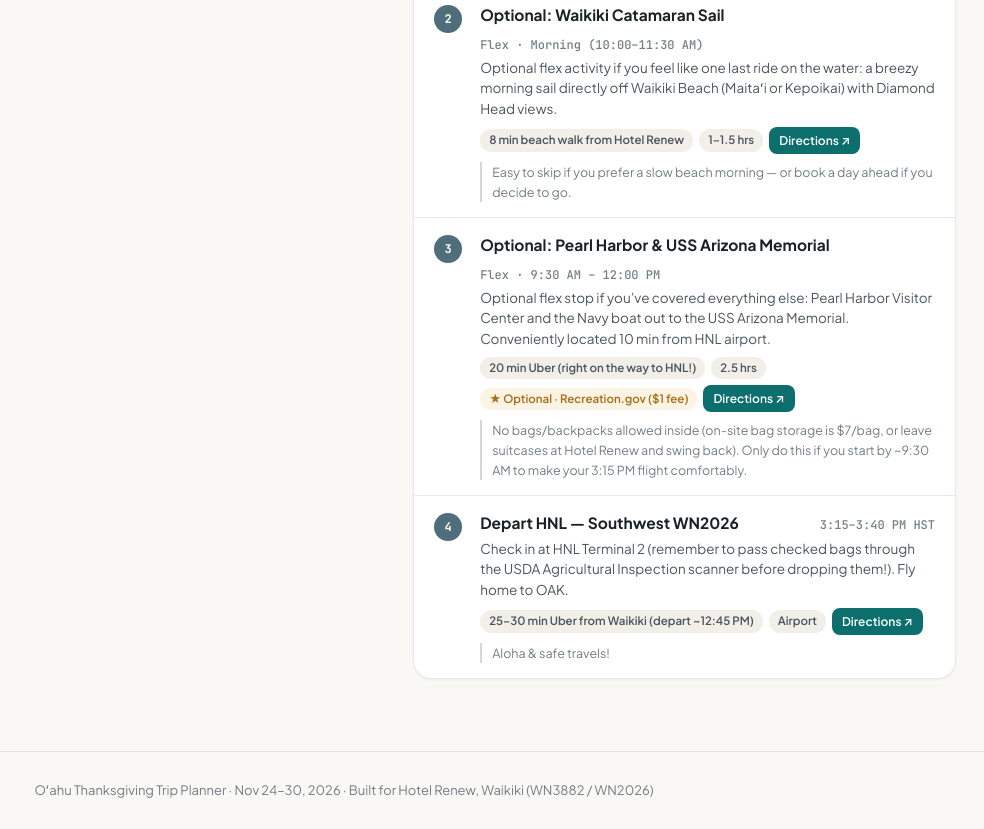
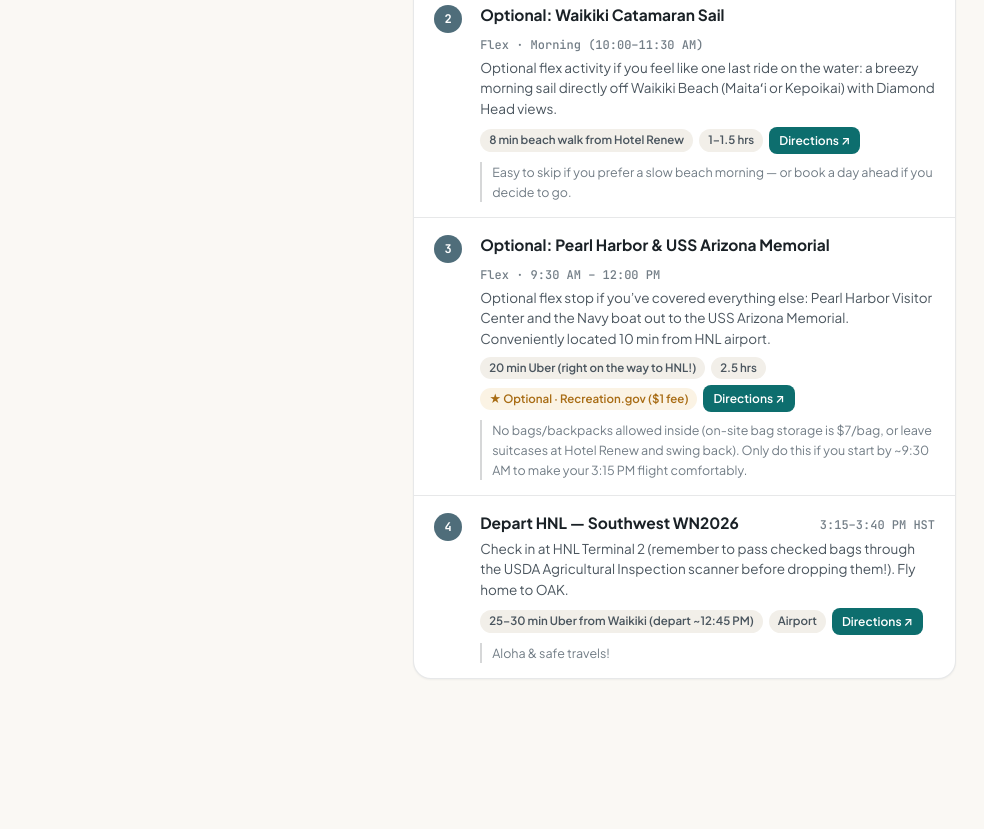
Before and after one commit to sbandal/travel, a plain HTML site: page oahu/index.html in a window 1280 px wide. Shown: the part 7426-8255 px from the top of the page, without its empty margins (296-1280 px from the left). After the commit the page ends 8177 px from the top, so only its background shows below. Drawn offline with nearby package versions, Linux system fonts and the light colour scheme.

Commit message:
Remove footer from Oahu trip planner

```diff
--- a/oahu/index.html
+++ b/oahu/index.html
@@ -156,10 +156,6 @@
       </section>
     </main>
 
-    <footer class="site-footer">
-      Oʻahu Thanksgiving Trip Planner · Nov 24–30, 2026 · Built for Hotel Renew, Waikiki (WN3882 / WN2026)
-    </footer>
-
     <script
       src="https://unpkg.com/leaflet@1.9.4/dist/leaflet.js"
       integrity="sha256-20nQCchB9co0qIjJZRGuk2/Z9VM+kNiyxNV1lvTlZBo="
```
